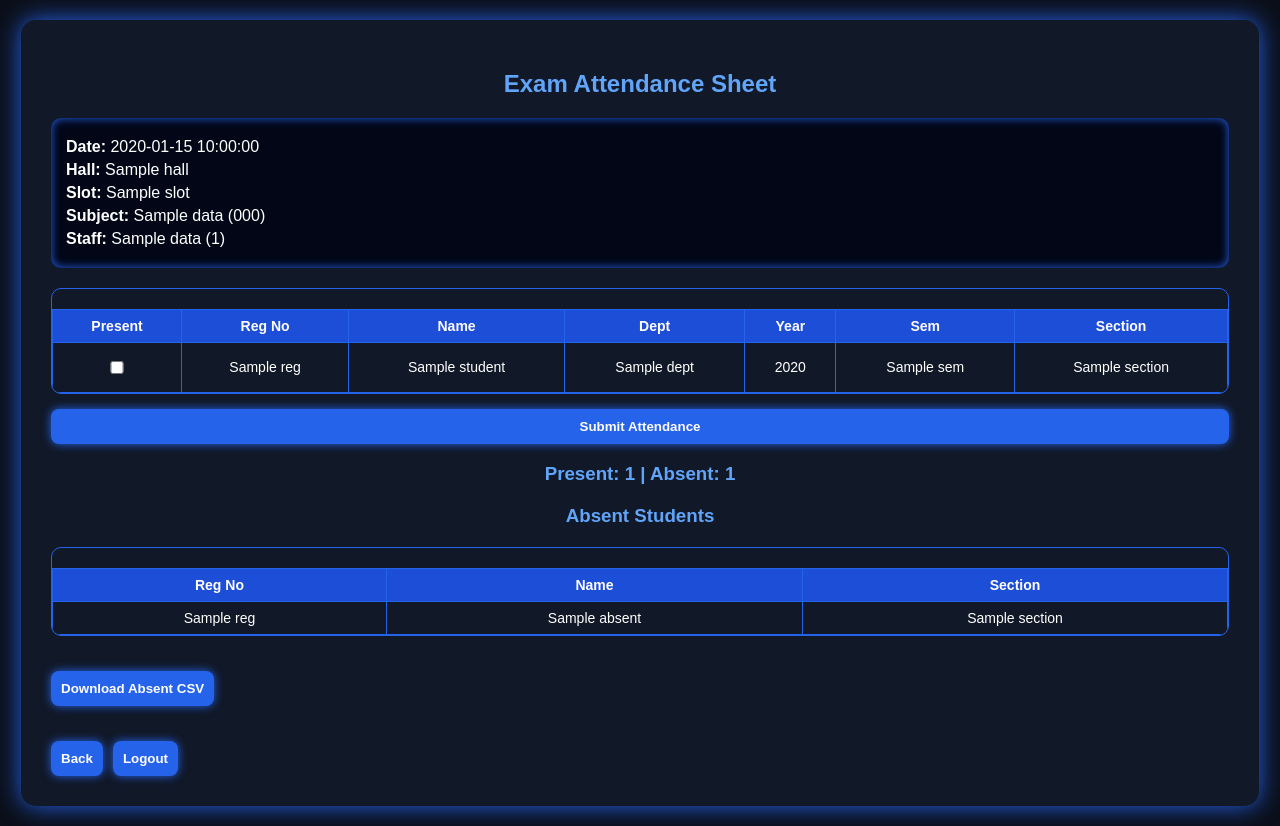
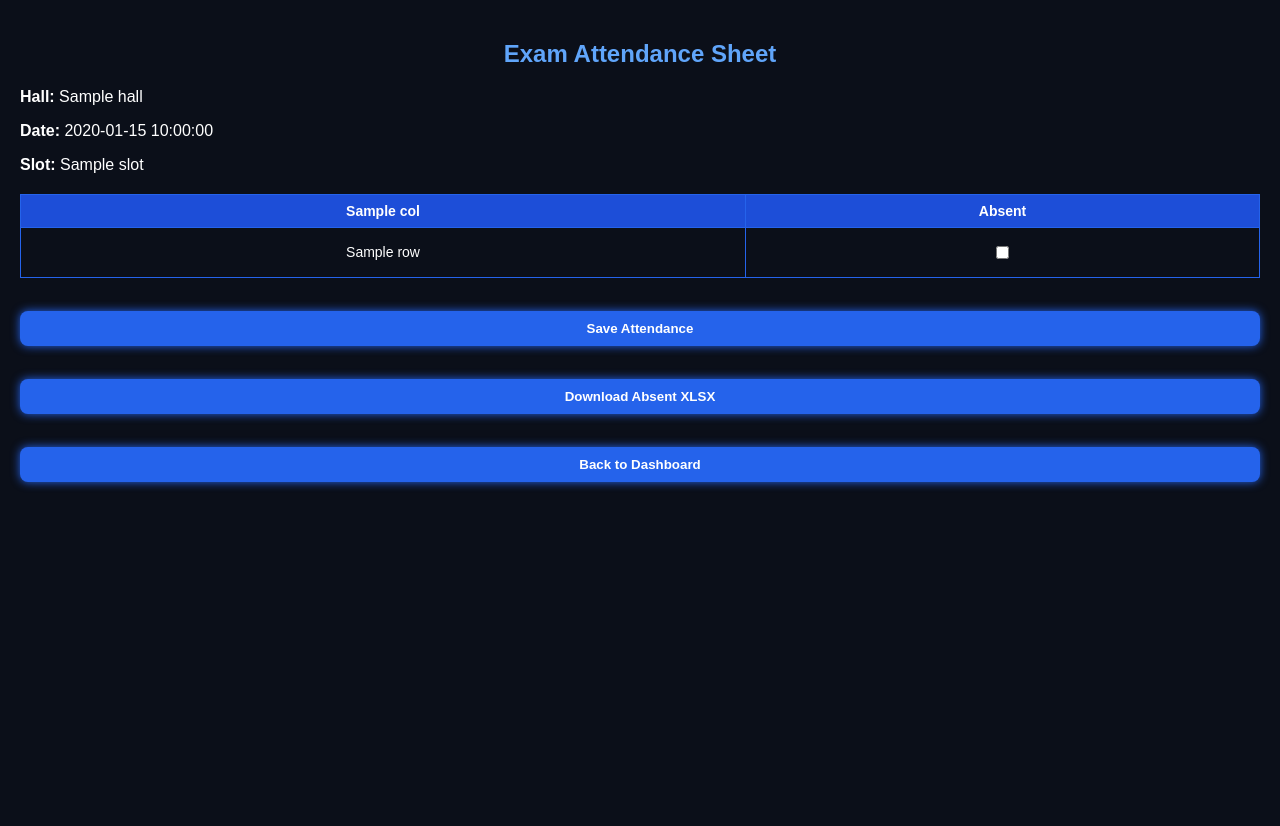
Before and after one commit to Abishekus01/absent_list_CIA, a Flask app: template templates/attendance.html in a window 1280 px wide. After the commit the page ends 489 px from the top, so only its background shows below. Run offline with Flask 3, Linux system fonts and the light colour scheme; the template is opened without the code that fills it: most values are stand-ins (such as "Sample title", 1, 10 or a date in 2020).

Commit message:
app.py modified

```diff
--- a/app.py
+++ b/app.py
@@ -48,7 +48,6 @@ def upload_master():
 
         master_df = pd.read_excel(path)
 
-        # ✅ Flexible column handling
         master_df.columns = master_df.columns.str.strip().str.lower()
 
         column_map = {
@@ -75,7 +74,7 @@ def upload_master():
 
     return render_template("upload_master.html")
 
-# ---------------- HALL ALLOCATION (MULTI SUBJECT SAME HALL) ----------------
+# ---------------- HALL ALLOCATION ----------------
 @app.route("/hall_allocation", methods=["POST"])
 def hall_allocation():
     global master_df, hall_df
@@ -87,7 +86,6 @@ def hall_allocation():
     exam_date = request.form["date"]
     slot = request.form["slot"]
 
-    # multiple subjects selected
     subjects = request.form.getlist("subject")
 
     combined_list = []
@@ -100,9 +98,18 @@ def hall_allocation():
     if not combined_list:
         return "No subjects selected"
 
-    merged_df = pd.concat(combined_list, ignore_index=True)
+    # 🔁 TRUE ALTERNATE SEATING
+    grouped = [df.reset_index(drop=True) for df in combined_list]
+    max_len = max(len(df) for df in grouped)
 
-    # 🔁 Alternate seating by subject
+    rows = []
+    for i in range(max_len):
+        for df in grouped:
+            if i < len(df):
+                rows.append(df.iloc[i])
+
+    merged_df = pd.DataFrame(rows).reset_index(drop=True)
+
     hall_data = []
     for i in range(len(merged_df)):
         hall_data.append({
@@ -125,7 +132,7 @@ def hall_allocation():
 def attendance():
     global hall_df
 
-    if hall_df is None:
+    if hall_df is None or hall_df.empty:
         return "No hall allocated"
 
     if request.method == "POST":
@@ -135,10 +142,17 @@ def attendance():
 
         return redirect(url_for("attendance"))
 
+    hall_info = {
+        "hall": hall_df["Hall"].iloc[0],
+        "exam_date": hall_df["Date"].iloc[0],
+        "slot": hall_df["Slot"].iloc[0]
+    }
+
     return render_template(
         "attendance.html",
         tables=hall_df.to_dict(orient="records"),
-        columns=hall_df.columns
+        columns=hall_df.columns,
+        data=hall_info
     )
 
 # ---------------- DOWNLOAD ABSENT XLSX ----------------
@@ -146,7 +160,7 @@ def attendance():
 def download_absent():
     global hall_df
 
-    if hall_df is None:
+    if hall_df is None or hall_df.empty:
         return "No attendance data"
 
     absent_df = hall_df[hall_df["Present"] == "A"]
--- a/templates/attendance.html
+++ b/templates/attendance.html
@@ -1,91 +1,55 @@
 <!DOCTYPE html>
 <html>
 <head>
-  <title>Attendance Sheet</title>
+  <title>Attendance</title>
   <link rel="stylesheet" href="{{ url_for('static', filename='style.css') }}">
 </head>
 <body>
 
-<div class="container">
-
 <h2>Exam Attendance Sheet</h2>
 
-  <!-- 📌 EXAM METADATA -->
-  <div class="meta">
+<p><b>Hall:</b> {{ data.hall }}</p>
 <p><b>Date:</b> {{ data.exam_date }}</p>
-    <p><b>Hall:</b> {{ data.hall }}</p>
 <p><b>Slot:</b> {{ data.slot }}</p>
-    <p><b>Subject:</b> {{ data.subject_name }} ({{ data.subject_code }})</p>
-    <p><b>Staff:</b> {{ data.staff_name }} ({{ data.staff_id }})</p>
-  </div>
 
-  <form method="POST">
+<form method="post">
 
-    <!-- 📊 SCROLLABLE STUDENT TABLE -->
-    <div class="table-wrapper">
-      <table>
+<table border="1">
   <tr>
-          <th>Present</th>
-          <th>Reg No</th>
-          <th>Name</th>
-          <th>Dept</th>
-          <th>Year</th>
-          <th>Sem</th>
-          <th>Section</th>
+    {% for col in columns %}
+      <th>{{ col }}</th>
+    {% endfor %}
+    <th>Absent</th>
   </tr>
 
-        {% for s in students %}
+  {% for row in tables %}
   <tr>
-          <td><input type="checkbox" name="present" value="{{ s.reg }}"></td>
-          <td>{{ s.reg }}</td>
-          <td>{{ s.name }}</td>
-          <td>{{ s.dept }}</td>
-          <td>{{ s.year }}</td>
-          <td>{{ s.sem }}</td>
-          <td>{{ s.section }}</td>
+    {% for col in columns %}
+      <td>{{ row[col] }}</td>
+    {% endfor %}
+    <td>
+      <input type="checkbox" name="present_{{ loop.index0 }}" value="A">
+    </td>
   </tr>
   {% endfor %}
 </table>
-    </div>
 
-    <button type="submit">Submit Attendance</button>
+<br>
+<button type="submit">Save Attendance</button>
+
 </form>
 
-  <!-- 📉 RESULT BLOCK -->
-  {% if data.absent_count is defined %}
-    <h3>Present: {{ data.present_count }} | Absent: {{ data.absent_count }}</h3>
+<br>
 
-    <h3>Absent Students</h3>
+<a href="{{ url_for('download_absent') }}">
+  <button>Download Absent XLSX</button>
+</a>
 
-    <div class="table-wrapper">
-      <table>
-        <tr>
-          <th>Reg No</th>
-          <th>Name</th>
-          <th>Section</th>
-        </tr>
+<br><br>
 
-        {% for a in data.absent %}
-        <tr>
-          <td>{{ a.reg }}</td>
-          <td>{{ a.name }}</td>
-          <td>{{ a.section }}</td>
-        </tr>
-        {% endfor %}
-      </table>
-    </div>
-
-    <div class="action-buttons">
-      <a href="/download_absent"><button type="button">Download Absent CSV</button></a>
-    </div>
-  {% endif %}
-
-  <div class="action-buttons">
-    <a href="/dashboard"><button type="button">Back</button></a>
-    <a href="/logout"><button type="button">Logout</button></a>
-  </div>
-
-</div>
+<a href="{{ url_for('dashboard') }}">
+  <button>Back to Dashboard</button>
+</a>
 
 </body>
 </html>
--- a/templates/upload_master.html
+++ b/templates/upload_master.html
@@ -8,9 +8,13 @@
 <h2>Upload Master Excel</h2>
 
 <form method="post" enctype="multipart/form-data">
-  <input type="file" name="file" accept=".xlsx" required>
+  <input type="file" name="file" accept=".xlsx,.xls" required>
   <button type="submit">Upload</button>
 </form>
 
+<a href="{{ url_for('dashboard') }}">
+  <button>Back</button>
+</a>
+
 </body>
 </html>
```
Also changed, not shown: templates/dashboard.html (+30 -12 lines). Lines whose indentation alone changed are shown as unchanged.
